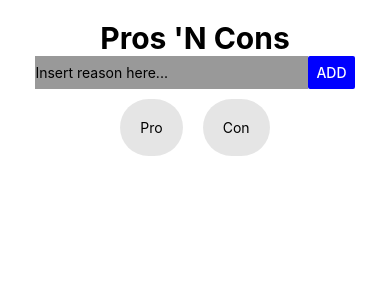
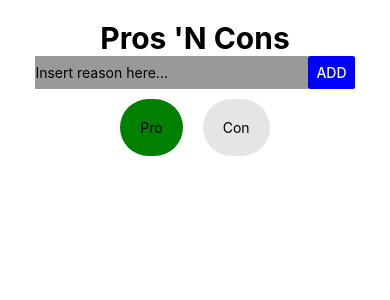
Before and after one commit to Cancain/pros-n-cons-mobile, a React Native app: screen / in a window 390 px wide. Shown: the top 300 px of the page. Built offline with nearby package versions, Linux system fonts and the light colour scheme.

Commit message:
make a select button

```diff
--- a/components/InputField/InputField.js
+++ b/components/InputField/InputField.js
@@ -9,7 +9,7 @@ import {
 } from "react-native";
 
 const InputField = props => {
-  const [isPro, setIsPro] = useState(null);
+  const [isPro, setIsPro] = useState(true);
   const styles = StyleSheet.create({
     Container: {
       display: "flex",
@@ -26,12 +26,18 @@ const InputField = props => {
       marginHorizontal: 10,
       padding: 20,
       borderRadius: 100
+    },
+    Selected: {
+      backgroundColor: "green"
     }
   });
 
-  const click = () => {
+  const switchProCon = selector => {
+    setIsPro(selector);
+  };
 
-  };
+  const proSelectStyle = [styles.Selector, isPro ? styles.Selected : null];
+  const conSelectStyle = [styles.Selector, !isPro ? styles.Selected : null];
   return (
     <View>
       <View style={styles.Container}>
@@ -42,10 +48,16 @@ const InputField = props => {
         <Button color="blue" title="Add" onPress={() => click()} />
       </View>
       <View style={styles.Container}>
-        <TouchableHighlight style={styles.Selector}>
+        <TouchableHighlight
+          style={proSelectStyle}
+          onPress={() => switchProCon(true)}
+        >
           <Text>Pro</Text>
         </TouchableHighlight>
-        <TouchableHighlight style={styles.Selector}>
+        <TouchableHighlight
+          style={conSelectStyle}
+          onPress={() => switchProCon(false)}
+        >
           <Text>Con</Text>
         </TouchableHighlight>
       </View>
```
